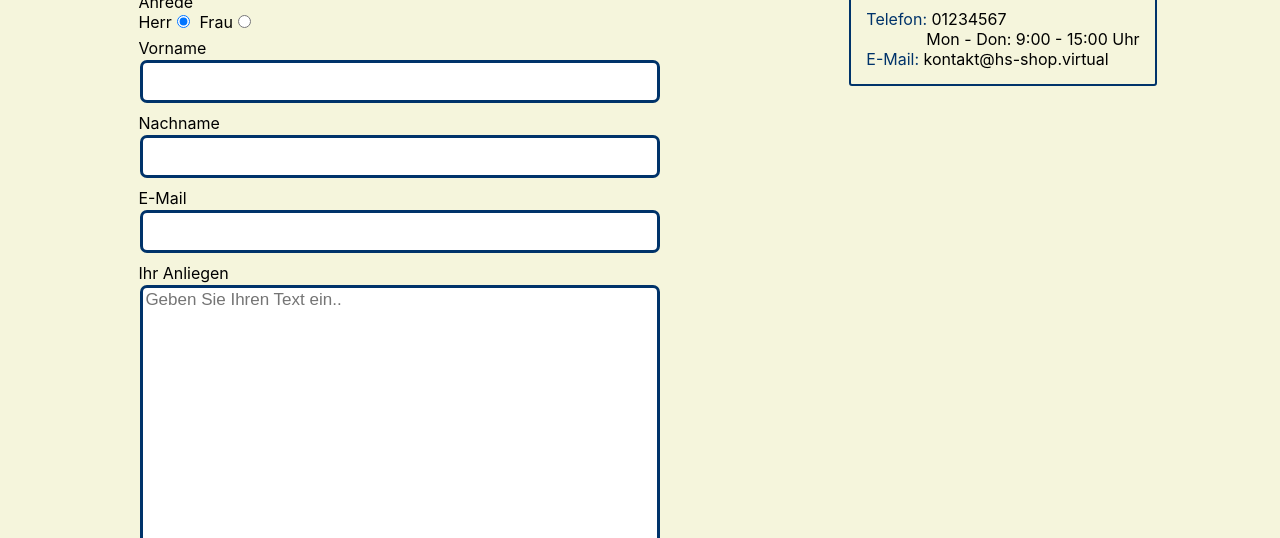
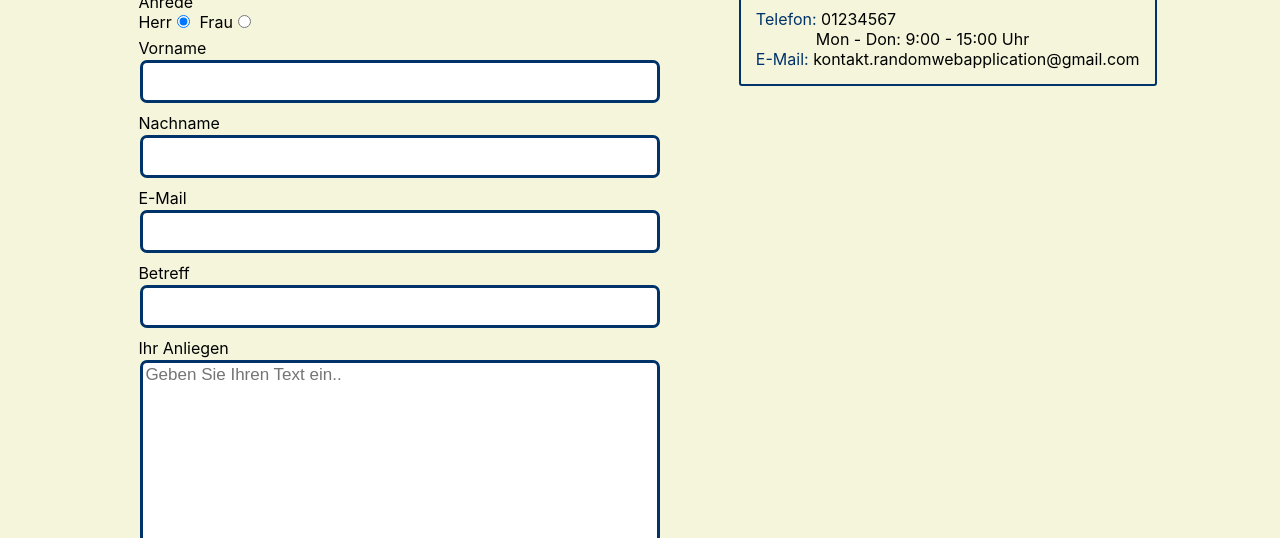
Before and after one commit to schrayju/RandomWebApplication, a website: page Website/Frontend/HTML/kontakt.html in a window 1280 px wide. Shown: the part 619-1157 px from the top of the page. Drawn offline with nearby package versions, Linux system fonts and the light colour scheme.

Commit message:
Update kontakt.html
Betreff hinzugefügt, E-Mail Adresse und auskommentierte Mailto-Funktion

```diff
--- a/Website/Frontend/HTML/kontakt.html
+++ b/Website/Frontend/HTML/kontakt.html
@@ -102,6 +102,11 @@
                         <input type="email" name="email" required="on">
                     </div>
 
+                    <div>
+                        <text>Betreff</text><br>
+                        <input type="text" id="betreff" name="betreff" maxlength="40" required="off">
+                    </div>
+
                     <div class="textarea">
                         <text>Ihr Anliegen</text><br>
                         <textarea placeholder="Geben Sie Ihren Text ein.."></textarea>
@@ -109,6 +114,7 @@
 
                     <div class="submit">
                         <input type="submit" value="Abschicken" onclick="sendForm()">
+                        <!-- <a href="mailto:kontakt.randomwebapplication@gmail.com?&body=Geben Sie hier Ihren Text ein!">{E-Mail Link}</a> -->
                     </div>
 
                 </form>
@@ -118,7 +124,7 @@
                 <h3>Kontakt</h3>
                 <span><text>Telefon:</text> 01234567 <br>
                 <tab>Mon - Don: 9:00 - 15:00 Uhr </tab><br>
-                <text>E-Mail:</text> kontakt@hs-shop.virtual <br></span>
+                <text>E-Mail:</text> kontakt.randomwebapplication@gmail.com <br></span>
             </div>
         </div>
 
```
